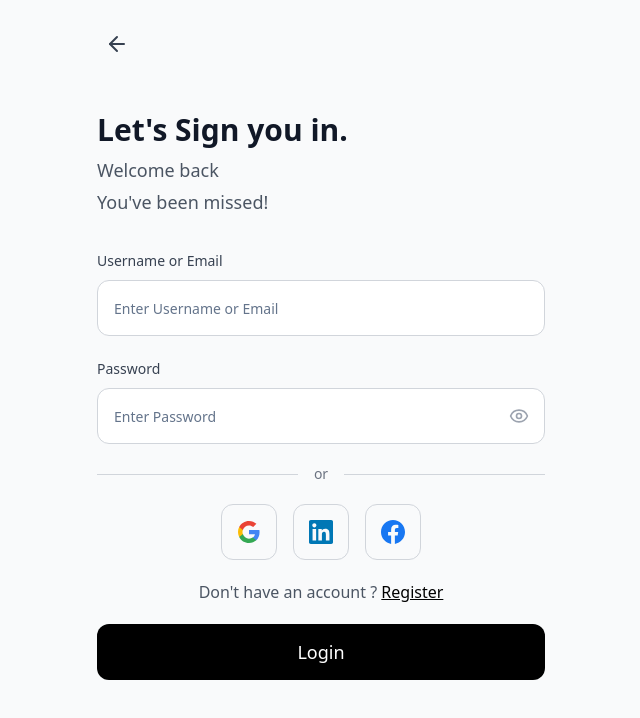
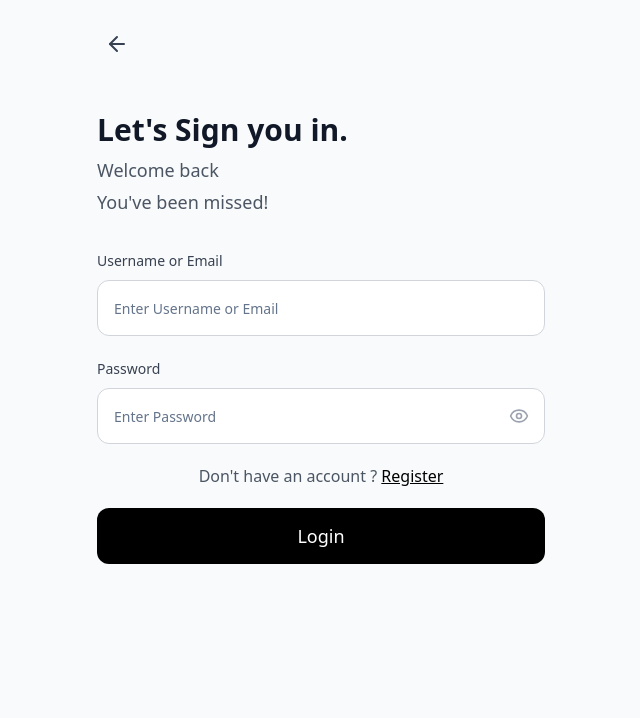
Before and after one commit to harshmaharaj/project-bucks, a React (Vite) app: page /auth in a window 1280 px wide. Shown: the top 718 px of the page, without its empty margins (319-959 px from the left). Built offline with nearby package versions, Linux system fonts and the light colour scheme.

Commit message:
Remove SSO login
Remove social login buttons from the Auth page.

```diff
--- a/src/pages/Auth.tsx
+++ b/src/pages/Auth.tsx
@@ -206,46 +206,6 @@ const Auth = () => {
             </div>
           )}
 
-          {/* Social Login (Login only) */}
-          {isLogin && (
-            <>
-              <div className="flex items-center my-6">
-                <div className="flex-1 h-px bg-gray-300"></div>
-                <span className="px-4 text-gray-500 text-sm">or</span>
-                <div className="flex-1 h-px bg-gray-300"></div>
-              </div>
-
-              <div className="flex justify-center space-x-4 mb-8">
-                <button
-                  type="button"
-                  className="w-14 h-14 border border-gray-300 rounded-xl flex items-center justify-center hover:bg-gray-50 transition-colors"
-                >
-                  <svg className="w-6 h-6" viewBox="0 0 24 24">
-                    <path fill="#4285F4" d="M22.56 12.25c0-.78-.07-1.53-.2-2.25H12v4.26h5.92c-.26 1.37-1.04 2.53-2.21 3.31v2.77h3.57c2.08-1.92 3.28-4.74 3.28-8.09z"/>
-                    <path fill="#34A853" d="M12 23c2.97 0 5.46-.98 7.28-2.66l-3.57-2.77c-.98.66-2.23 1.06-3.71 1.06-2.86 0-5.29-1.93-6.16-4.53H2.18v2.84C3.99 20.53 7.7 23 12 23z"/>
-                    <path fill="#FBBC05" d="M5.84 14.09c-.22-.66-.35-1.36-.35-2.09s.13-1.43.35-2.09V7.07H2.18C1.43 8.55 1 10.22 1 12s.43 3.45 1.18 4.93l2.85-2.22.81-.62z"/>
-                    <path fill="#EA4335" d="M12 5.38c1.62 0 3.06.56 4.21 1.64l3.15-3.15C17.45 2.09 14.97 1 12 1 7.7 1 3.99 3.47 2.18 7.07l3.66 2.84c.87-2.6 3.3-4.53 6.16-4.53z"/>
-                  </svg>
-                </button>
-                <button
-                  type="button"
-                  className="w-14 h-14 border border-gray-300 rounded-xl flex items-center justify-center hover:bg-gray-50 transition-colors"
-                >
-                  <svg className="w-6 h-6" fill="#0077B5" viewBox="0 0 24 24">
-                    <path d="M20.447 20.452h-3.554v-5.569c0-1.328-.027-3.037-1.852-3.037-1.853 0-2.136 1.445-2.136 2.939v5.667H9.351V9h3.414v1.561h.046c.477-.9 1.637-1.85 3.37-1.85 3.601 0 4.267 2.37 4.267 5.455v6.286zM5.337 7.433c-1.144 0-2.063-.926-2.063-2.065 0-1.138.92-2.063 2.063-2.063 1.14 0 2.064.925 2.064 2.063 0 1.139-.925 2.065-2.064 2.065zm1.782 13.019H3.555V9h3.564v11.452zM22.225 0H1.771C.792 0 0 .774 0 1.729v20.542C0 23.227.792 24 1.771 24h20.451C23.2 24 24 23.227 24 22.271V1.729C24 .774 23.2 0 22.222 0h.003z"/>
-                  </svg>
-                </button>
-                <button
-                  type="button"
-                  className="w-14 h-14 border border-gray-300 rounded-xl flex items-center justify-center hover:bg-gray-50 transition-colors"
-                >
-                  <svg className="w-6 h-6" fill="#1877F2" viewBox="0 0 24 24">
-                    <path d="M24 12.073c0-6.627-5.373-12-12-12s-12 5.373-12 12c0 5.99 4.388 10.954 10.125 11.854v-8.385H7.078v-3.47h3.047V9.43c0-3.007 1.792-4.669 4.533-4.669 1.312 0 2.686.235 2.686.235v2.953H15.83c-1.491 0-1.956.925-1.956 1.874v2.25h3.328l-.532 3.47h-2.796v8.385C19.612 23.027 24 18.062 24 12.073z"/>
-                  </svg>
-                </button>
-              </div>
-            </>
-          )}
 
           {/* Register/Login Toggle */}
           <div className="text-center mb-6">
```
